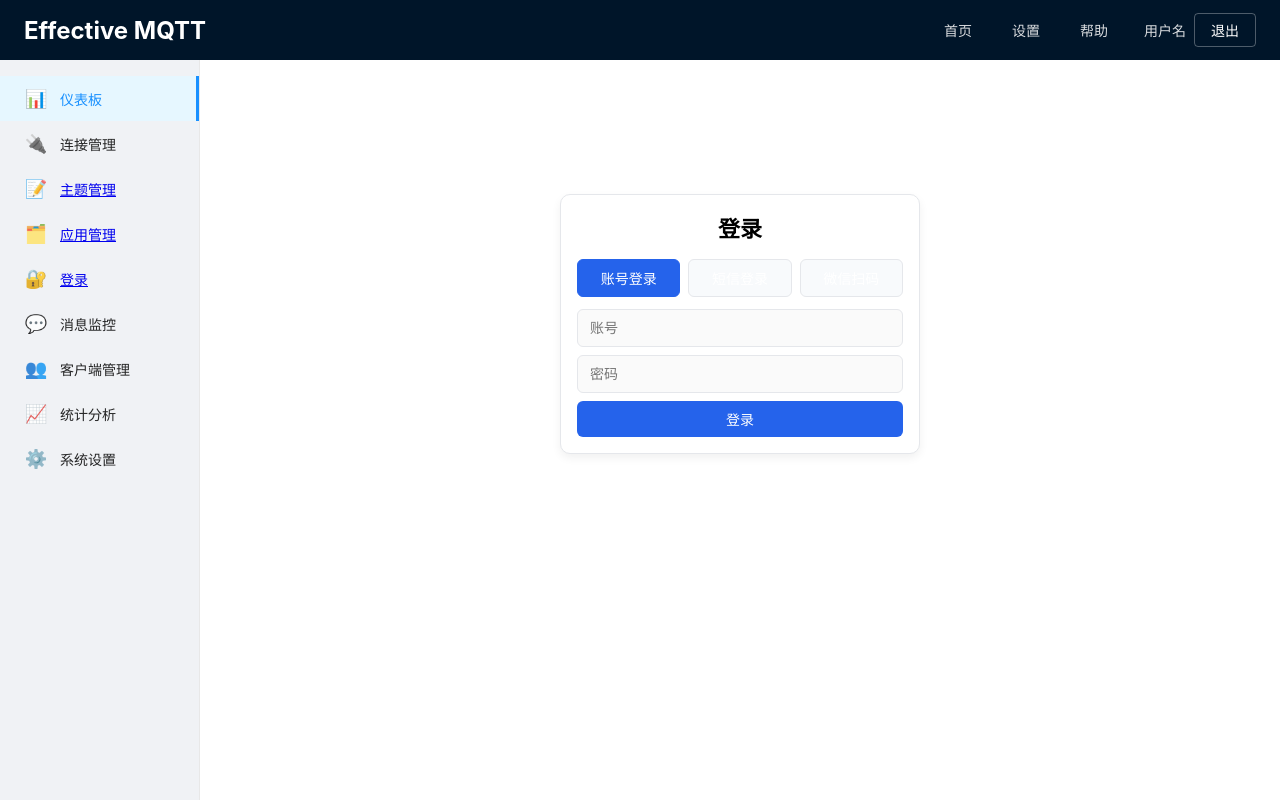
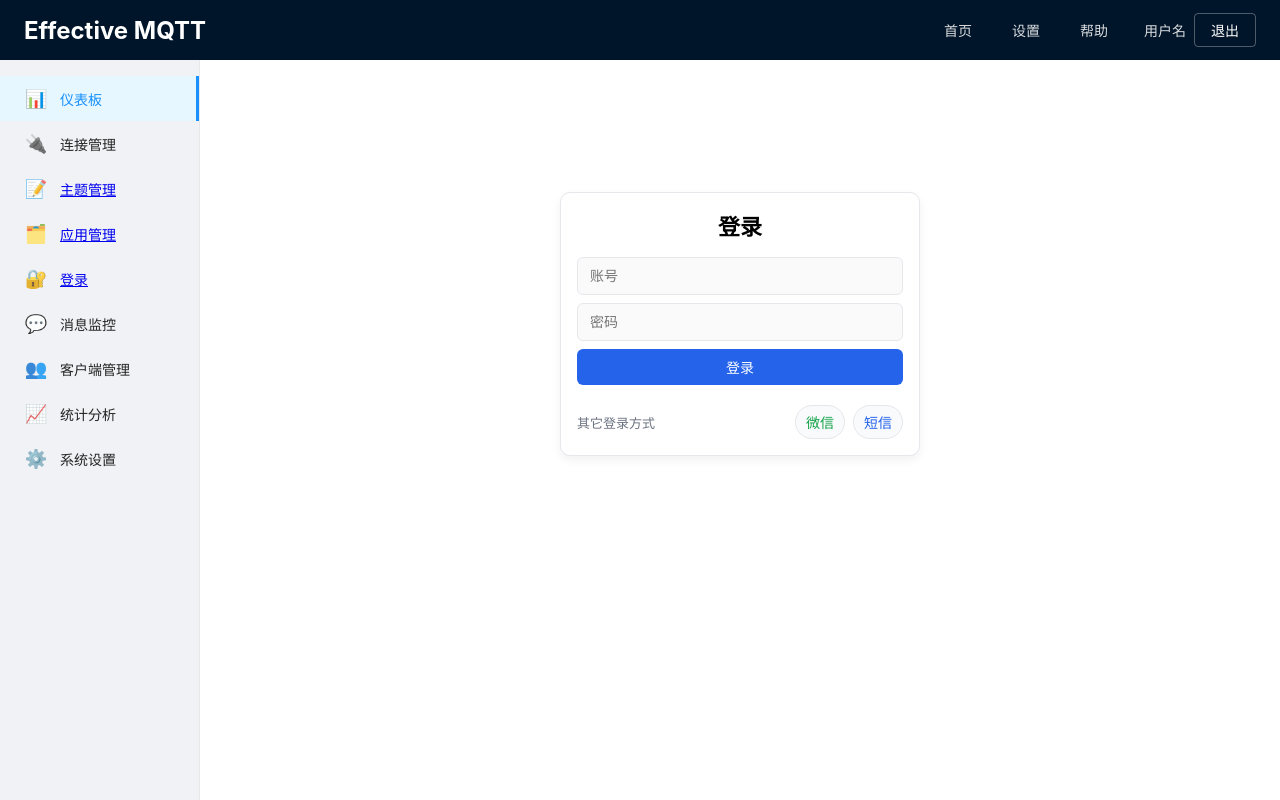
Before and after one commit to yanweiqi/effective-mqtt, a React (Create React App) app in the folder effective-mqtt-frontend/: page /login in a window 1280 px wide. Built offline with nearby package versions, Linux system fonts and the light colour scheme.

Commit message:
feat(frontend): move other login methods to bottom with title and icons; update Login.jsx and Login.css accordingly

```diff
--- a/effective-mqtt-frontend/src/pages/Login.css
+++ b/effective-mqtt-frontend/src/pages/Login.css
@@ -4,9 +4,13 @@
 .login-card h1 { font-size: 22px; margin: 0 0 4px; }
 .login-card h2 { font-size: 18px; margin: 8px 0 0; }
 .wechat-box { display: flex; flex-direction: column; gap: 8px; align-items: center; width: 100%; margin-top: 8px; }
-.tabs { display: flex; gap: 8px; width: 100%; }
-.tab { flex: 1; padding: 8px; border: 1px solid #e5e7eb; background: #f8fafc; border-radius: 6px; cursor: pointer; text-align: center; }
-.tab.active { background: #2563eb; color: #fff; border-color: #2563eb; }
+.other-login { display: flex; align-items: center; justify-content: space-between; gap: 8px; width: 100%; margin-top: 8px; }
+.other-label { color: #6b7280; font-size: 13px; }
+.icon-group { display: flex; gap: 8px; }
+.icon-button { padding: 6px 10px; border: 1px solid #e5e7eb; background: #f8fafc; color: #0f766e; border-radius: 20px; cursor: pointer; }
+.icon-button:hover { background: #eef2ff; }
+.icon-button.wechat { color: #16a34a; }
+.icon-button.sms { color: #2563eb; }
 .qr { width: 180px; height: 180px; border-radius: 6px; border: 1px solid #e5e7eb; }
 .status { font-size: 14px; color: #6b7280; }
 .status-error { color: #dc2626; }
--- a/effective-mqtt-frontend/src/pages/Login.jsx
+++ b/effective-mqtt-frontend/src/pages/Login.jsx
@@ -75,13 +75,6 @@ const Login = () => {
     <div className="login-page">
       <div className="login-card">
         <h1>登录</h1>
-
-        <div className="tabs">
-          <button className={mode === 'account' ? 'tab active' : 'tab'} onClick={() => setMode('account')}>账号登录</button>
-          <button className={mode === 'sms' ? 'tab active' : 'tab'} onClick={() => setMode('sms')}>短信登录</button>
-          <button className={mode === 'wechat' ? 'tab active' : 'tab'} onClick={() => setMode('wechat')}>微信扫码</button>
-        </div>
-
         {mode === 'account' && (
           <div className="account-box">
             <input placeholder="账号" value={account.username} onChange={(e) => setAccount({ ...account, username: e.target.value })} />
@@ -90,6 +83,15 @@ const Login = () => {
             {error && <div className="status status-error">{error}</div>}
           </div>
         )}
+
+        {/* 其它登录方式 */}
+        <div className="other-login">
+          <span className="other-label">其它登录方式</span>
+          <div className="icon-group">
+            <button className="icon-button wechat" onClick={() => setMode('wechat')}>微信</button>
+            <button className="icon-button sms" onClick={() => setMode('sms')}>短信</button>
+          </div>
+        </div>
 
         {mode === 'sms' && (
           <div className="sms-box">
```
